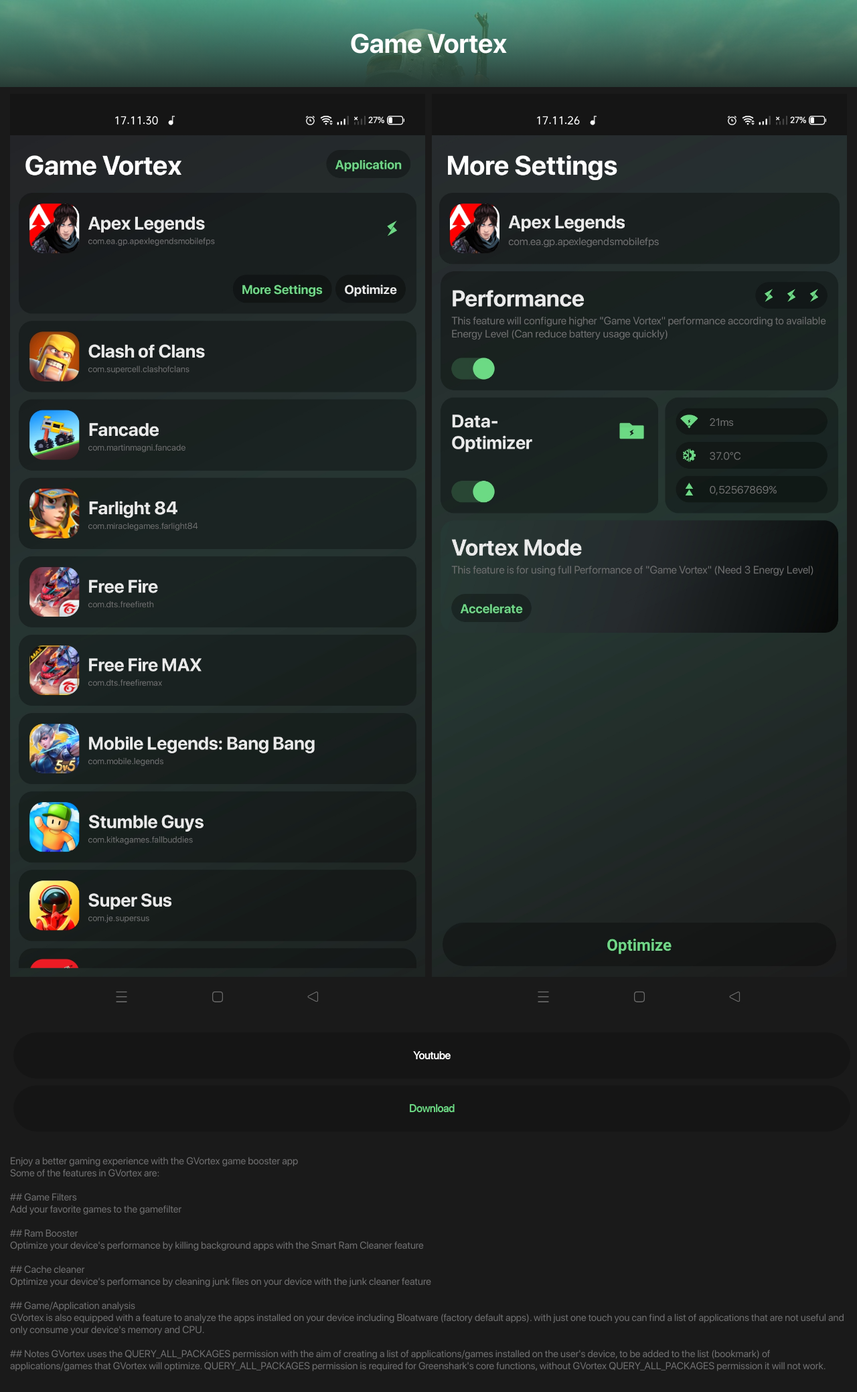
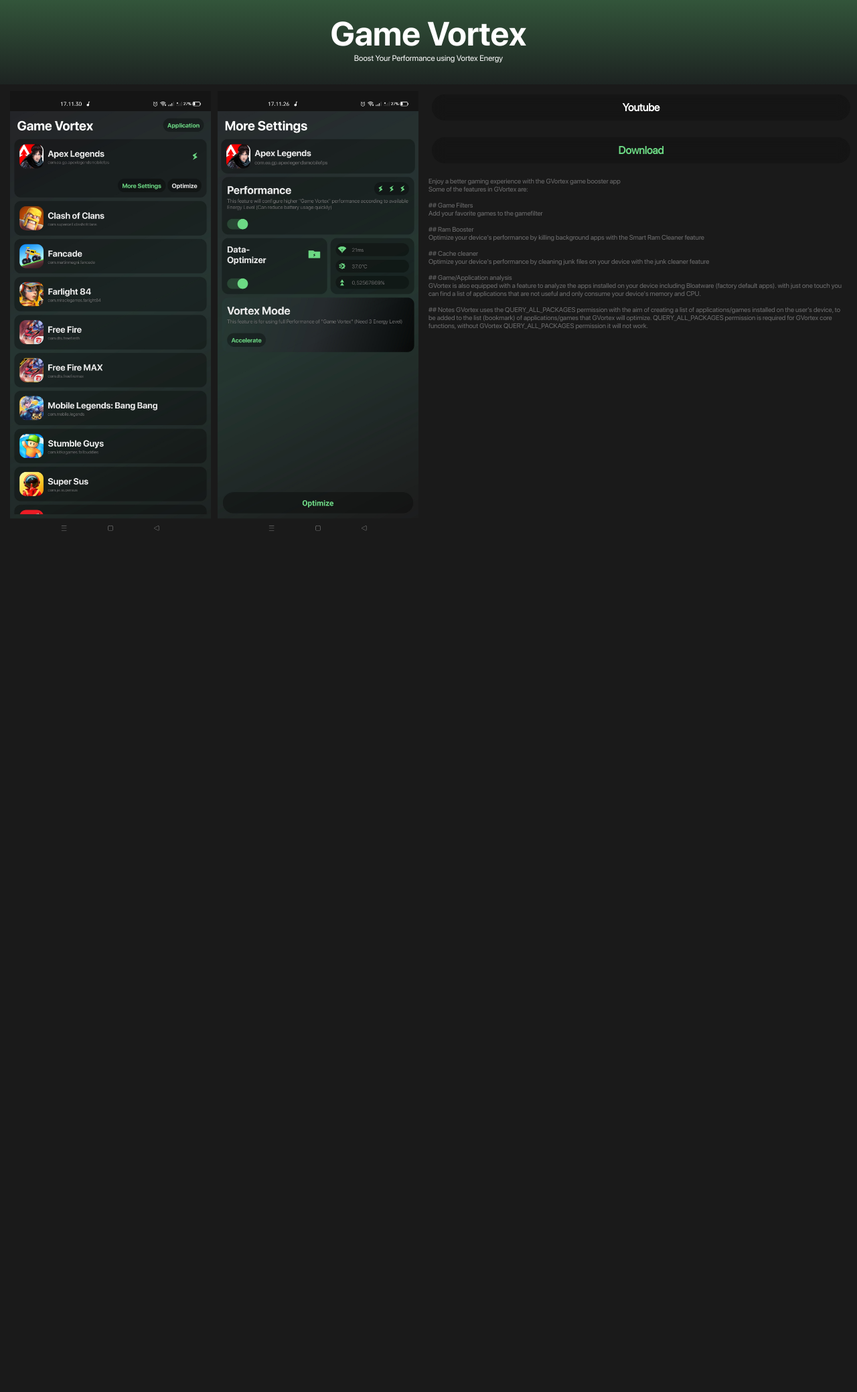
Before and after one commit to fahrezone18/fahrezone18.github.io, a PHP site: page / in a window 1280 px wide. Shown: the whole page at 67% size. After the commit the page ends 793 px from the top, so only its background shows below. Run offline with PHP 8.4, Linux system fonts and the light colour scheme.

Commit message:
Add files via upload

```diff
--- a/index.html
+++ b/index.html
@@ -1,14 +1,18 @@
 <!DOCTYPE html>
-<meta name=viewport content="width=device-width, initial-scale=1, user-scalable=yes">
 <html>
 <link rel="stylesheet" href="style.css">
+
 <head>
+    <meta charset="UTF-8">
+    <meta http-equiv="X-UA-Compatible" content="IE=edge">
+    <meta name=viewport content="width=device-width, initial-scale=1, user-scalable=yes">
     <title>Game Vortex</title>
 </head>
 
 <body class="bgmain">
     <div class="divbar">
-        <p class="titlestyle" align="center">Game Vortex</p>
+        <p class="titlestyle" style="padding: 0;" align="center">Game Vortex</p>
+        <p class="textstyle" style="font-size: 12px; margin-top: 0; color: #ffffff;" align="center">Boost Your Performance using Vortex Energy</p>
     </div>
 
     <div class="image_row">
@@ -21,15 +25,16 @@
     </div>
 
     <div class="divbutton">
-        <a href="https://www.youtube.com/channel/UCZ_szqNV2fEhzOxoXGzhquw">
-            <button class="button" style="color: #ffffff;"><b>Youtube</b></button>
+        <a id="b_youtube" href="https://youtube.com">
+            <button class="button" style="color: #ffffff; padding: 10px;"><b>Youtube</b></button>
         </a>
-        <a href="https://play.google.com/store/apps/details?id=com.fahrezone.gamizer">
-            <button class="button" style="color: #6cd984;"><b>Download</b></button>
+        <a id="b_download" href="https://google.com">
+            <button class="button" style="color: #6cd984; padding: 10px;"><b>Download</b></button>
         </a>
     </div>
 
-    <p class="textstyle" style="font-size: 15px;">Enjoy a better gaming experience with the GVortex game booster app<br>Some of the features in GVortex are:
+    <p class="textstyle" style="padding: 15px;">Enjoy a better gaming experience with the GVortex game booster
+        app<br>Some of the features in GVortex are:
         <br><br>
         ## Game Filters<br>
         Add your favorite games to the gamefilter
@@ -41,9 +46,14 @@
         Optimize your device's performance by cleaning junk files on your device with the junk cleaner feature
         <br><br>
         ## Game/Application analysis<br>
-        GVortex is also equipped with a feature to analyze the apps installed on your device including Bloatware (factory default apps). with just one touch you can find a list of applications that are not useful and only consume your device's memory and CPU.
+        GVortex is also equipped with a feature to analyze the apps installed on your device including Bloatware
+        (factory default apps). with just one touch you can find a list of applications that are not useful and only
+        consume your device's memory and CPU.
         <br><br>
-        ## Notes GVortex uses the QUERY_ALL_PACKAGES permission with the aim of creating a list of applications/games installed on the user's device, to be added to the list (bookmark) of applications/games that GVortex will optimize. QUERY_ALL_PACKAGES permission is required for Greenshark's core functions, without GVortex QUERY_ALL_PACKAGES permission it will not work.
+        ## Notes GVortex uses the QUERY_ALL_PACKAGES permission with the aim of creating a list of applications/games
+        installed on the user's device, to be added to the list (bookmark) of applications/games that GVortex will
+        optimize. QUERY_ALL_PACKAGES permission is required for GVortex core functions, without GVortex
+        QUERY_ALL_PACKAGES permission it will not work.
     </p>
 </body>
 
--- a/style.css
+++ b/style.css
@@ -1,66 +1,113 @@
-@font-face { font-family: sfbold ; src: url('sfbold.ttf'); }
-@font-face { font-family: sfregular ; src: url('sfregular.ttf'); }
+@font-face {
+    font-family: sfbold;
+    src: url('sfbold.ttf');
+}
+
+@font-face {
+    font-family: sfregular;
+    src: url('sfregular.ttf');
+}
+
 * {
     box-sizing: border-box;
 }
-hr {
-    display: none;
-}
+
 a {
     text-decoration: none;
 }
 
 .bgmain {
     background: #1a1a1a;
+    background-position: center;
+    position: relative;
     margin: 0;
     padding: 0;
 }
+
 .divbar {
-    background-image:
-    linear-gradient(to bottom, #6cd98480, #273b35),
-    url('banner.jpg');
-    background-size: cover;
-    padding: 1px;
+    background:
+        linear-gradient(to bottom, #6cd98450, #273b3550);
+    backdrop-filter: blur(20px);
+    position: sticky;
+    top: 0;
+    width: 100%;
+    height: 100%;
+    text-align: center;
+    padding: 20px;
     margin-bottom: 10px;
 }
+
 .divbutton {
-    margin: 15px;
+    margin: 5px;
 }
+
+#b_youtube {
+    text-align: center;
+    width: 50%;
+    padding: 5px;
+    float: left;
+}
+
+#b_download {
+    text-align: center;
+    width: 50%;
+    padding: 5px;
+    float: right;
+}
+
 .image_row::after {
     content: "";
     clear: both;
     display: table;
 }
+
 .column_image1 {
     float: left;
     width: 50%;
     padding-left: 15px;
     padding-right: 5px;
 }
+
 .column_image2 {
-    float: left;
+    float: right;
     width: 50%;
     padding-left: 5px;
     padding-right: 15px;
 }
+
 .button {
     width: 100%;
-    padding: 2%;
-    margin: 5px;
+    margin-bottom: 15px;
     font-size: 100%;
     font-family: sfregular;
     border: none;
     border-radius: 180px;
     color: #ffffff;
     background: #00000030;
+    backdrop-filter: blur(10px);
 }
+
 .titlestyle {
     color: #ffffff;
-    font-size: 40px;
+    font-size: 50px;
+    margin: 0;
     font-family: sfbold;
 }
+
 .textstyle {
     color: #707071;
+    font-size: 10px;
     font-family: sfregular;
-    padding: 15px;
 }
+
+@media screen and (min-width: 720px) {
+
+    .divbar {
+        height: 50%;
+    }
+
+    .image_row {
+        width: 50%;
+        float: left;
+    }
+}
```
